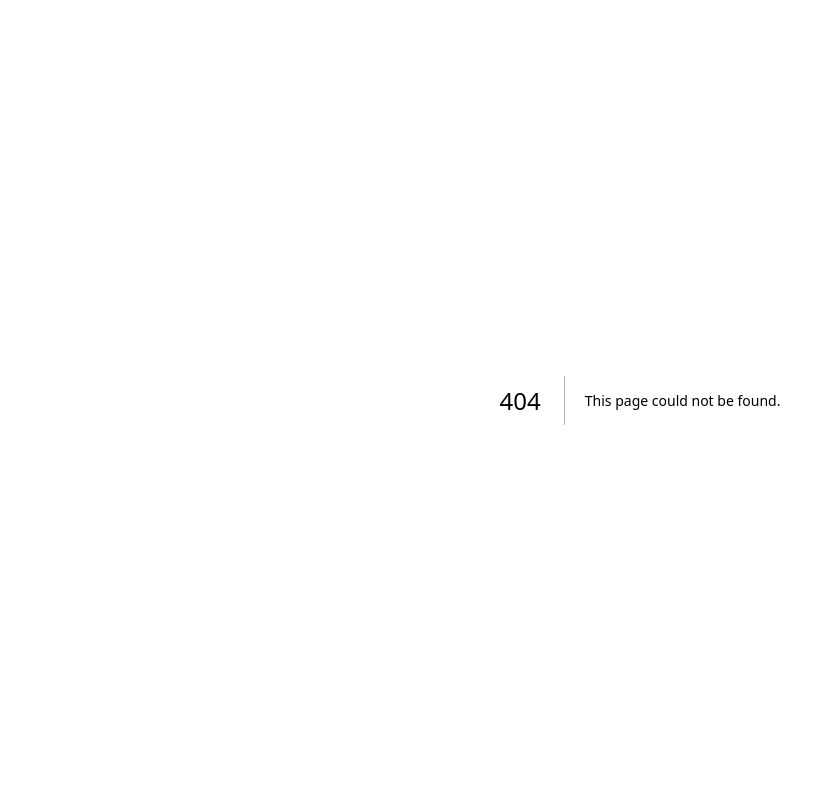
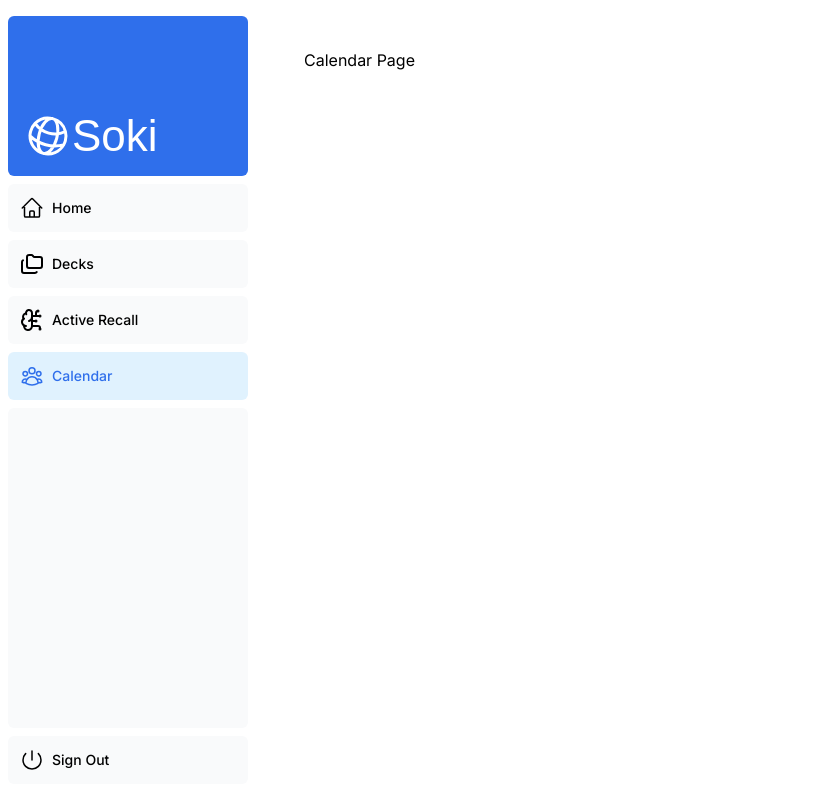
Before and after one commit to cheikhwade07/Soki, a Next.js app: page /dashboard/calendar in a window 1280 px wide. Before the commit this address had no page. Shown: the whole page, without its empty margins (0-835 px from the left). Built offline with nearby package versions, Linux system fonts and the light colour scheme; a web font is replaced by a local one.

Commit message:
update: added decks and fixed ui . Commit might be too

```diff
--- /dev/null
+++ b/app/dashboard/active_recall/page.tsx
@@ -0,0 +1,3 @@
+export default function Page() {
+    return <p>Active Recall Page</p>;
+}
--- a/app/dashboard/customers/page.tsx
+++ b/app/dashboard/calendar/page.tsx
@@ -1,3 +1,3 @@
 export default function Page() {
-    return <p>Customers Page</p>;
+    return <p>Calendar Page</p>;
 }
--- a/app/dashboard/invoices/page.tsx
+++ b/app/dashboard/decks/page.tsx
@@ -1,3 +1,3 @@
 export default function Page() {
-    return <p>Customers Page</p>;
+    return <p>Decks Page</p>;
 }
--- a/app/lib/data.ts
+++ b/app/lib/data.ts
@@ -46,7 +46,7 @@ export async function fetchLatestInvoices() {
     return latestInvoices;
   } catch (error) {
     console.error('Database Error:', error);
-    throw new Error('Failed to fetch the latest invoices.');
+    throw new Error('Failed to fetch the latest decks.');
   }
 }
 
@@ -117,7 +117,7 @@ export async function fetchFilteredInvoices(
     return invoices;
   } catch (error) {
     console.error('Database Error:', error);
-    throw new Error('Failed to fetch invoices.');
+    throw new Error('Failed to fetch decks.');
   }
 }
 
@@ -138,7 +138,7 @@ export async function fetchInvoicesPages(query: string) {
     return totalPages;
   } catch (error) {
     console.error('Database Error:', error);
-    throw new Error('Failed to fetch total number of invoices.');
+    throw new Error('Failed to fetch total number of decks.');
   }
 }
 
@@ -180,7 +180,7 @@ export async function fetchCustomers() {
     return customers;
   } catch (err) {
     console.error('Database Error:', err);
-    throw new Error('Failed to fetch all customers.');
+    throw new Error('Failed to fetch all calendar.');
   }
 }
 
--- a/app/lib/placeholder-data.ts
+++ b/app/lib/placeholder-data.ts
@@ -14,37 +14,37 @@ const customers = [
     id: 'd6e15727-9fe1-4961-8c5b-ea44a9bd81aa',
     name: 'Evil Rabbit',
     email: 'evil@rabbit.com',
-    image_url: '/customers/evil-rabbit.png',
+    image_url: '/calendar/evil-rabbit.png',
   },
   {
     id: '3958dc9e-712f-4377-85e9-fec4b6a6442a',
     name: 'Delba de Oliveira',
     email: 'delba@oliveira.com',
-    image_url: '/customers/delba-de-oliveira.png',
+    image_url: '/calendar/delba-de-oliveira.png',
   },
   {
     id: '3958dc9e-742f-4377-85e9-fec4b6a6442a',
     name: 'Lee Robinson',
     email: 'lee@robinson.com',
-    image_url: '/customers/lee-robinson.png',
+    image_url: '/calendar/lee-robinson.png',
   },
   {
     id: '76d65c26-f784-44a2-ac19-586678f7c2f2',
     name: 'Michael Novotny',
     email: 'michael@novotny.com',
-    image_url: '/customers/michael-novotny.png',
+    image_url: '/calendar/michael-novotny.png',
   },
   {
     id: 'CC27C14A-0ACF-4F4A-A6C9-D45682C144B9',
     name: 'Amy Burns',
     email: 'amy@burns.com',
-    image_url: '/customers/amy-burns.png',
+    image_url: '/calendar/amy-burns.png',
   },
   {
     id: '13D07535-C59E-4157-A011-F8D2EF4E0CBB',
     name: 'Balazs Orban',
     email: 'balazs@orban.com',
-    image_url: '/customers/balazs-orban.png',
+    image_url: '/calendar/balazs-orban.png',
   },
 ];
 
--- a/app/ui/dashboard/cards.tsx
+++ b/app/ui/dashboard/cards.tsx
@@ -20,11 +20,11 @@ export default async function CardWrapper() {
 
       {/* <Card title="Collected" value={totalPaidInvoices} type="collected" />
       <Card title="Pending" value={totalPendingInvoices} type="pending" />
-      <Card title="Total Invoices" value={numberOfInvoices} type="invoices" />
+      <Card title="Total Invoices" value={numberOfInvoices} type="decks" />
       <Card
-        title="Total customers"
+        title="Total calendar"
         value={numberOfCustomers}
-        type="customers"
+        type="calendar"
       /> */}
     </>
   );
--- a/app/ui/dashboard/nav-links.tsx
+++ b/app/ui/dashboard/nav-links.tsx
@@ -6,17 +6,20 @@ import {
 } from '@heroicons/react/24/outline';
 import Link from 'next/link'
 import clsx from 'clsx'
+import { BrainCircuit ,Folders } from 'lucide-react';
 import { usePathname } from 'next/navigation';
 // Map of links to display in the side navigation.
 // Depending on the size of the application, this would be stored in a database.
 const links = [
   { name: 'Home', href: '/dashboard', icon: HomeIcon },
+
   {
-    name: 'Invoices',
-    href: '/dashboard/invoices',
-    icon: DocumentDuplicateIcon,
+    name: 'Decks',
+    href: '/dashboard/decks',
+    icon: Folders,
   },
-  { name: 'Customers', href: '/dashboard/customers', icon: UserGroupIcon },
+  { name: 'Active Recall', href: '/dashboard/active_recall', icon: BrainCircuit },
+  { name: 'Calendar', href: '/dashboard/calendar', icon: UserGroupIcon },
 ];
 
 export default function NavLinks() {
```
